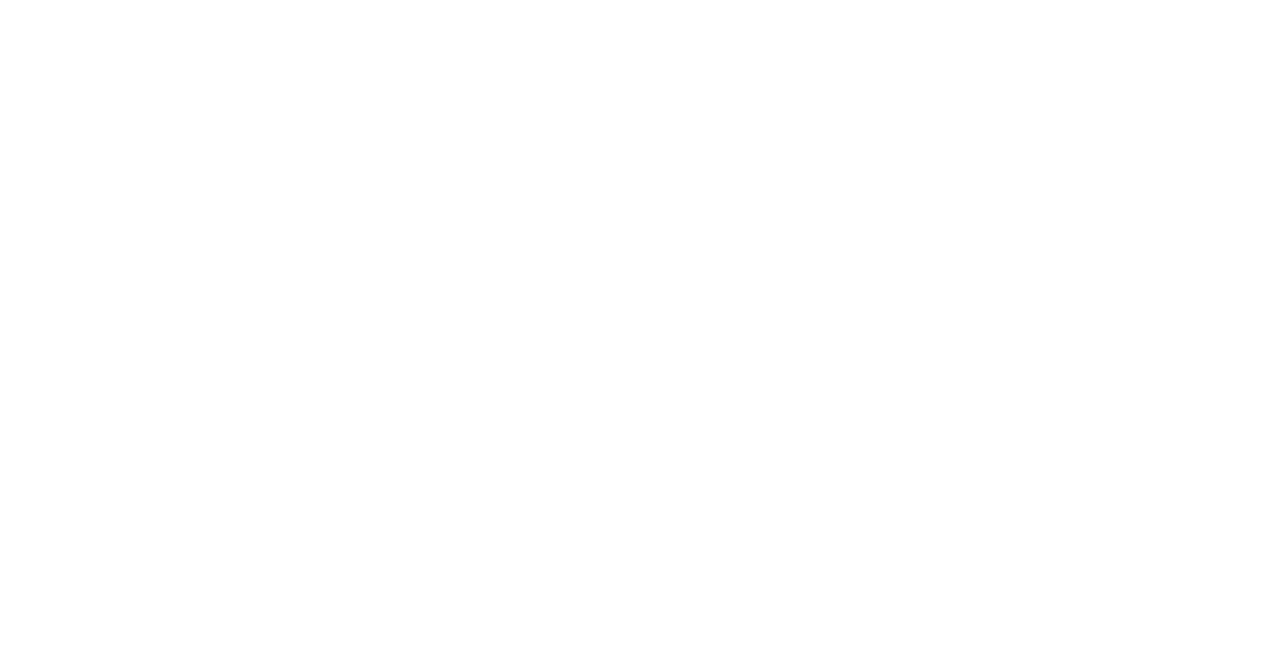
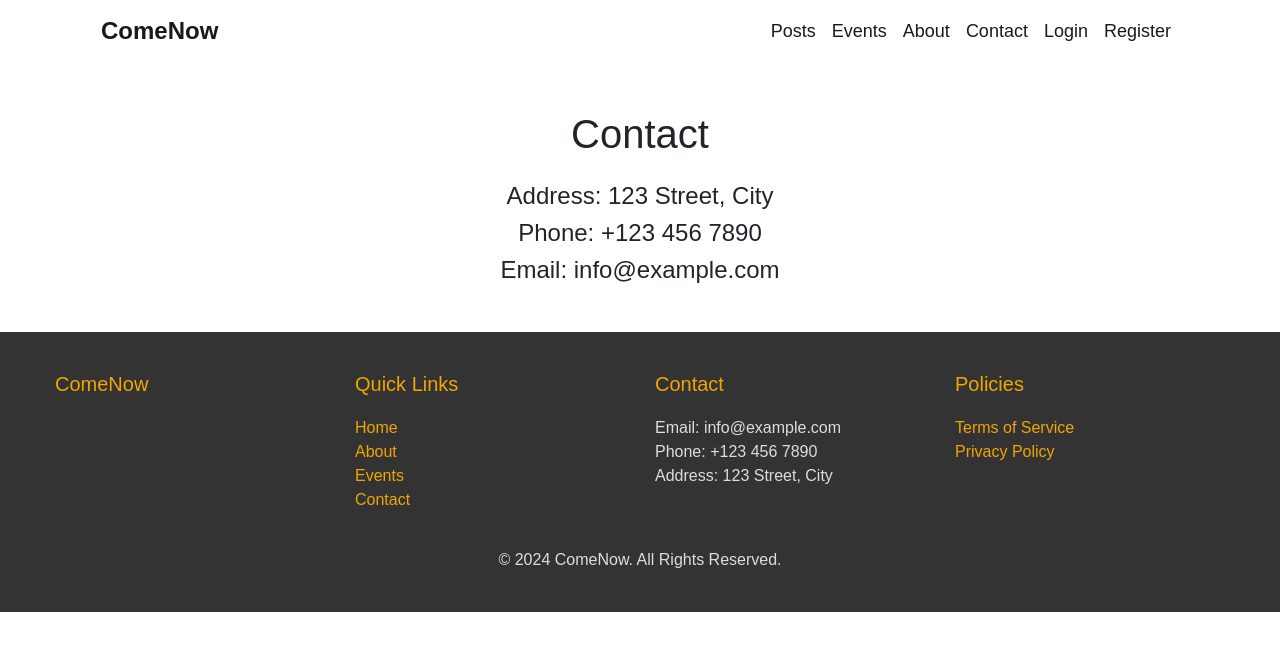
Before and after one commit to Haikalfkri/ComeNow, a Django app: page /contact/ in a window 1280 px wide. Before the commit the part shown is empty. Shown: the top 651 px of the page. Run offline with Django 5.2, Linux system fonts and the light colour scheme.

Commit message:
contact page

```diff
--- a/ComeNow/templates/base/base.html
+++ b/ComeNow/templates/base/base.html
@@ -37,7 +37,7 @@
                     <a class="nav-link active" href="{% url 'about' %}">About</a>
                 </li>
                 <li class="nav-item">
-                    <a class="nav-link active" href="#">Contact</a>
+                    <a class="nav-link active" href="{% url 'contact' %}">Contact</a>
                 </li>
 
 
--- a/ComeNow/templates/base/contact.html
+++ b/ComeNow/templates/base/contact.html
@@ -0,0 +1,21 @@
+{% extends 'base/base.html' %}
+
+{% block content %}
+
+<style>
+    #about {
+        text-align: center;
+    }
+</style>
+
+<div class="mt-5" id="about">
+    <h1>Contact</h1>
+
+    <div class="mt-4 about-body">
+        <h4>Address: 123 Street, City</h4>
+        <h4>Phone: +123 456 7890</h4>
+        <h4>Email: info@example.com</h4>
+    </div>
+</div>
+
+{% endblock %}
```
